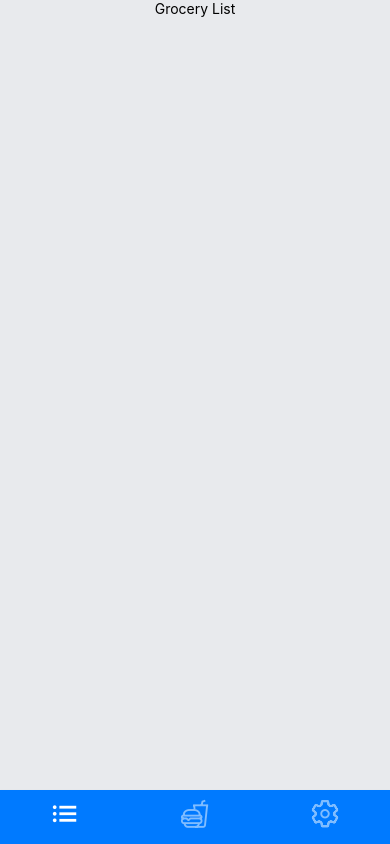
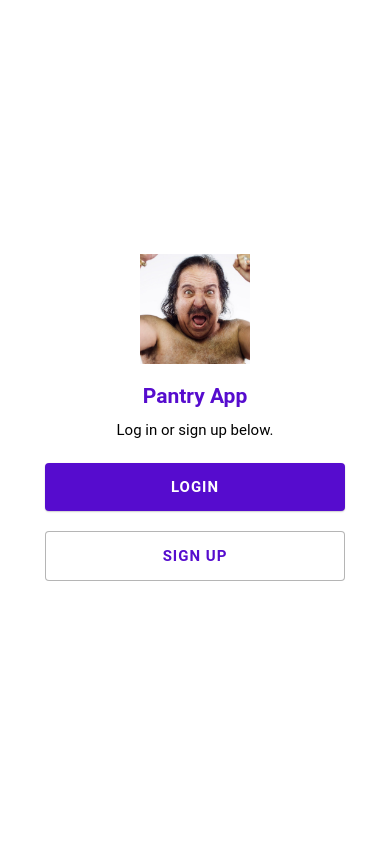
Before and after one commit to sanckh/PantryApp, a React Native app: screen / in a window 390 px wide. Built offline with nearby package versions, Linux system fonts and the light colour scheme; what react-native-status-bar-height would draw is missing.

Commit message:
login page pretty much done. basic task bar UI done.

```diff
--- a/App.js
+++ b/App.js
@@ -76,7 +76,7 @@ export default function App() {
     <Provider theme={theme}>
         <NavigationContainer>
         <Stack.Navigator
-        initialRouteName = "Home"
+        initialRouteName = "StartScreen"
         screenOptions = {{
           headerShown: false,
         }}
```
